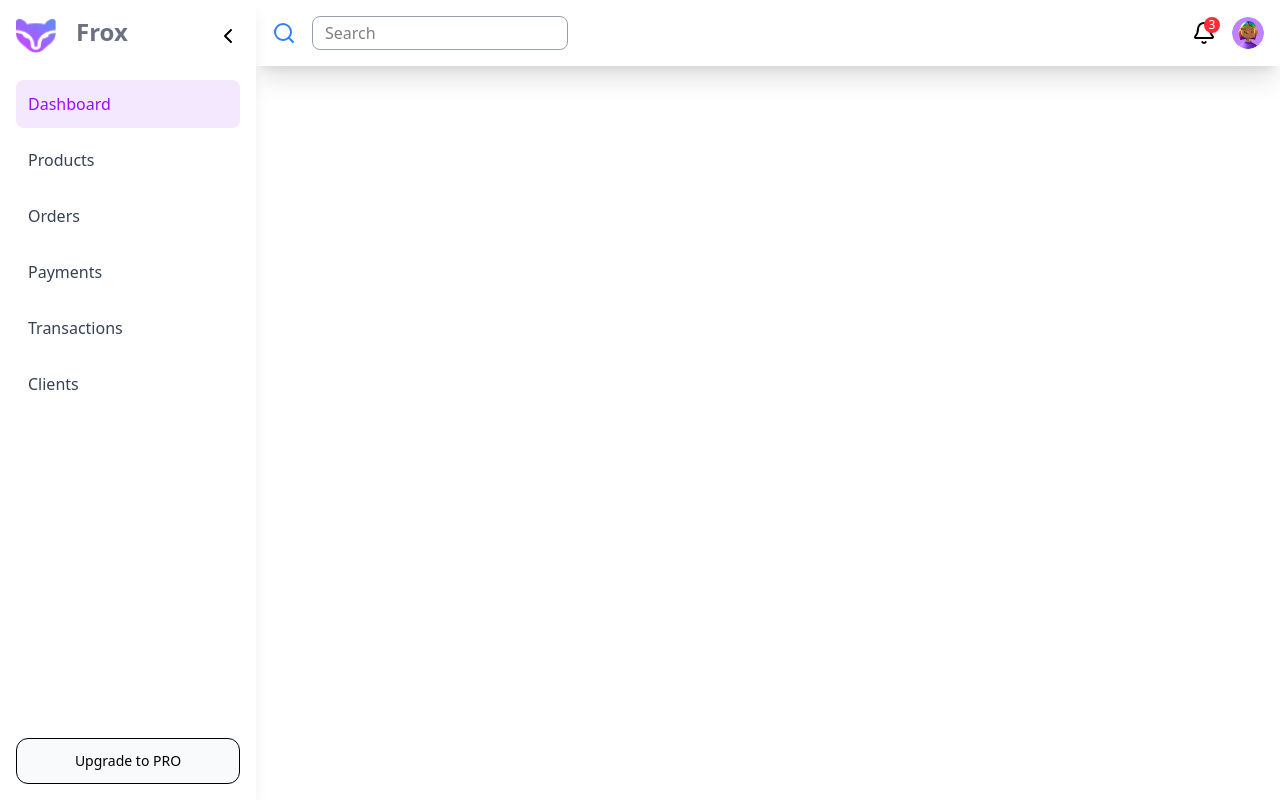
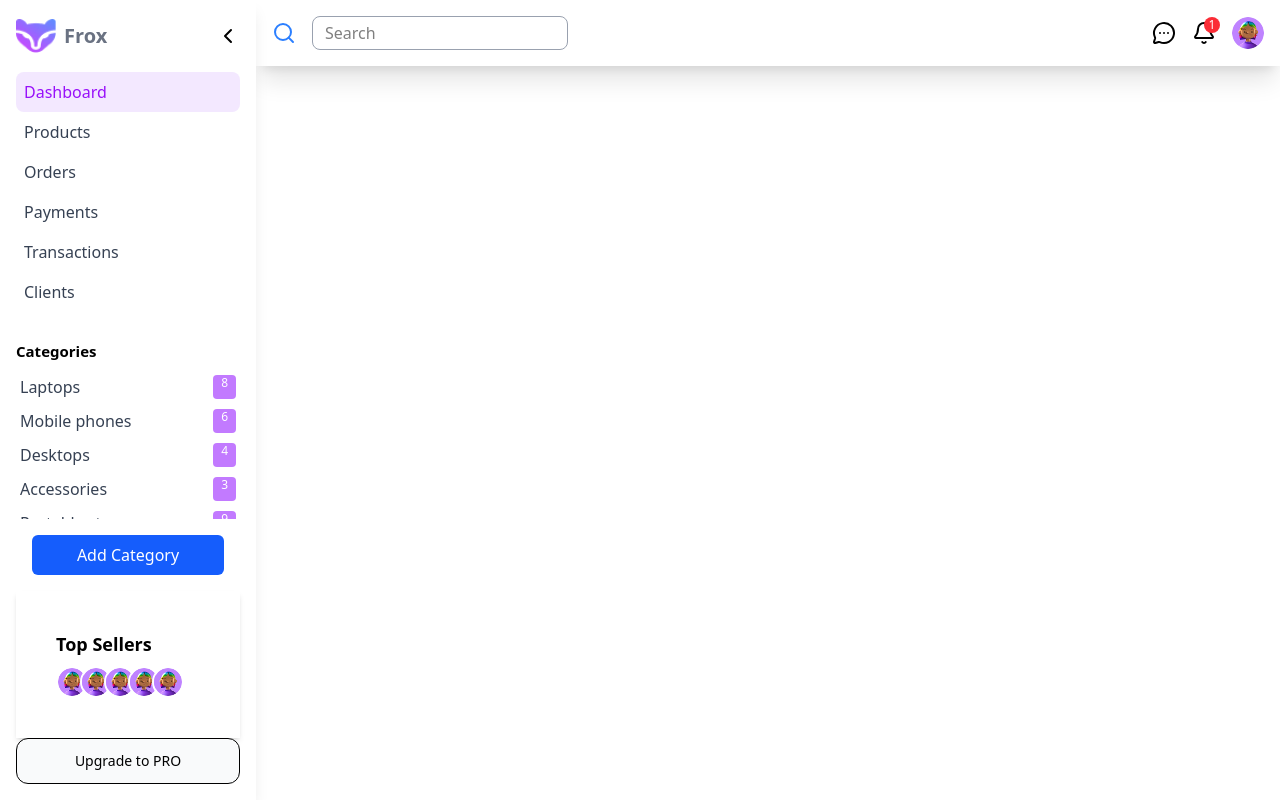
Before and after one commit to shahriear/Frox_Dashboard, a Next.js app: page / in a window 1280 px wide. Built offline with nearby package versions, Linux system fonts and the light colour scheme.

Commit message:
sidebar done

```diff
--- /dev/null
+++ b/app/Components/Home/CategoryModal.jsx
@@ -0,0 +1,46 @@
+'use client';
+import React, { useState } from 'react';
+
+const CategoryModal = ({ onClose }) => {
+  const [category, setCategory] = useState('');
+
+  const handleSubmit = () => {
+    if (!category.trim()) return alert('Please enter a category name');
+    console.log('New Category:', category);
+    onClose(); // close modal
+  };
+
+  return (
+    <div className="fixed inset-0 bg-black/70 bg-opacity-50 flex items-center justify-center z-[999]">
+      <div className="bg-white w-[90%] max-w-md p-6 rounded-xl shadow-lg">
+        <h2 className="text-xl font-semibold mb-4">Add New Category</h2>
+
+        <input
+          type="text"
+          value={category}
+          onChange={e => setCategory(e.target.value)}
+          placeholder="Write category name"
+          className="w-full border px-3 py-2 rounded-md mb-4"
+        />
+
+        {/* Buttons */}
+        <div className="flex justify-end gap-3">
+          <button
+            className="px-4 py-2 bg-gray-300 rounded-md"
+            onClick={onClose}
+          >
+            Cancel
+          </button>
+          <button
+            onClick={handleSubmit}
+            className="px-4 py-2 bg-blue-600 text-white rounded-md"
+          >
+            Save
+          </button>
+        </div>
+      </div>
+    </div>
+  );
+};
+
+export default CategoryModal;
--- a/app/Navbar.jsx
+++ b/app/Navbar.jsx
@@ -1,7 +1,8 @@
 'use client';
 import React, { useState } from 'react';
 import Image from 'next/image';
-import { Bell, ChevronLeft, ChevronRight, Search } from 'lucide-react';
+import { Bell, ChevronLeft, ChevronRight, MessageCircleMore, Search } from 'lucide-react';
+import Sidebar from './Sidebar';
 
 const Navbar = () => {
   return (
@@ -15,10 +16,11 @@ const Navbar = () => {
         />
       </div>
       <div className="flex items-center gap-4">
+        <MessageCircleMore />
         <button className="relative">
           <Bell />
           <span className="absolute -top-1 -right-1 bg-red-500 text-white rounded-full text-xs w-4 h-4 flex items-center justify-center">
-            3
+            1
           </span>
         </button>
         <Image
@@ -33,69 +35,71 @@ const Navbar = () => {
   );
 };
 
-const Sidebar = () => {
-  const [collapsed, setCollapsed] = useState(false);
+// const Sidebar = () => {
+//   const [collapsed, setCollapsed] = useState(false);
 
-  return (
-    <aside
-      className={`fixed top-0 left-0 h-full bg-white shadow-lg flex flex-col p-4 transition-all duration-700 ${
-        collapsed ? 'w-20' : 'w-64'
-      }`}
-    >
-      <div className="flex items-center justify-between mb-6 ">
-        {!collapsed && (
+//   return (
+//     <aside
+//       className={`fixed top-0 left-0 h-full bg-white shadow-lg flex flex-col p-4 transition-all duration-700 ${
+//         collapsed ? 'w-20' : 'w-64'
+//       }`}
+//     >
+//       <div className="flex items-center justify-between mb-6 ">
+//         {!collapsed && (
 
-          <div className="w-10 h-10 relative ">
-            <Image
-              src="/images/favicon.png"
-              alt="Frox Logo"
-              fill
-              style={{ objectFit: 'contain' }}
-              sizes="40px"
-            />
-            <h1 className="text-xl font-semibold md:absolute md:left-15 md:text-2xl md:text-gray-500 ">Frox</h1>
-          </div>
-        )}
-        <button
-          className="transition-all duration-300"
-          onClick={() => setCollapsed(!collapsed)}
-        >
-          {collapsed ? <ChevronRight /> : <ChevronLeft />}
-        </button>
-      </div>
-      {!collapsed && (
-        <nav className="flex-1 ">
-          <ul className="space-y-2 text-gray-700 ">
-            <li className="p-3 rounded-lg bg-purple-100 text-purple-600 font-medium cursor-pointer ">
-              Dashboard
-            </li>
-            <li className="p-3 rounded-lg hover:bg-gray-100 cursor-pointer">
-              Products
-            </li>
-            <li className="p-3 rounded-lg hover:bg-gray-100 cursor-pointer">
-              Orders
-            </li>
-            <li className="p-3 rounded-lg hover:bg-gray-100 cursor-pointer">
-              Payments
-            </li>
-            <li className="p-3 rounded-lg hover:bg-gray-100 cursor-pointer">
-              Transactions
-            </li>
-            <li className="p-3 rounded-lg hover:bg-gray-100 cursor-pointer">
-              Clients
-            </li>
-          </ul>
-        </nav>
-      )}
+//           <div className="w-10 h-10 relative ">
+//             <Image
+//               src="/images/favicon.png"
+//               alt="Frox Logo"
+//               fill
+//               style={{ objectFit: 'contain' }}
+//               sizes="40px"
+//             />
+//             <h1 className="text-xl font-semibold md:absolute md:left-15 md:text-2xl md:text-gray-500 ">Frox</h1>
+//           </div>
+//         )}
+//         <button
+//           className="transition-all duration-300"
+//           onClick={() => setCollapsed(!collapsed)}
+//         >
+//           {collapsed ? <ChevronRight /> : <ChevronLeft />}
+//         </button>
+//       </div>
+//       {!collapsed && (
+//         <nav className="flex-1 ">
+//           <ul className="space-y-2 text-gray-700 ">
+//             <li className="p-3 rounded-lg bg-purple-100 text-purple-600 font-medium cursor-pointer ">
+//               Dashboard
+//             </li>
+//             <li className="p-3 rounded-lg hover:bg-gray-100 cursor-pointer">
+//               Products
+//             </li>
+//             <li className="p-3 rounded-lg hover:bg-gray-100 cursor-pointer">
+//               Orders
+//             </li>
+//             <li className="p-3 rounded-lg hover:bg-gray-100 cursor-pointer">
+//               Payments
+//             </li>
+//             <li className="p-3 rounded-lg hover:bg-gray-100 cursor-pointer">
+//               Transactions
+//             </li>
+//             <li className="p-3 rounded-lg hover:bg-gray-100 cursor-pointer">
+//               Clients
+//             </li>
+//           </ul>
+//         </nav>
+//       )}
 
-      {!collapsed && (
-        <div className="mt-auto p-3 border rounded-xl bg-gray-50 text-center text-sm font-medium cursor-pointer ">
-          Upgrade to PRO
-        </div>
-      )}
-    </aside>
-  );
-};
+//       {!collapsed && (
+//         <div className="mt-auto p-3 border rounded-xl bg-gray-50 text-center text-sm font-medium cursor-pointer ">
+//           Upgrade to PRO
+//         </div>
+//       )}
+//     </aside>
+//   );
+// };
+
+<Sidebar />
 
 const DashboardLayout = ({ children }) => {
   return (
--- a/app/Sidebar.jsx
+++ b/app/Sidebar.jsx
@@ -1,11 +1,79 @@
+'use client';
+import React, { useState } from 'react';
 import Image from 'next/image';
-import React from 'react'
+import { ChevronLeft, ChevronRight } from 'lucide-react';
+import CategoryModal from './Components/Home/CategoryModal';
 
 const Sidebar = () => {
+  const [openCategoryModal, setOpenCategoryModal] = useState(false);
+  const [collapsed, setCollapsed] = useState(false);
+  const [activeItem, setActiveItem] = useState('Dashboard');
+  // const [categories, setCategories] = useState([
+  //   { name: 'Laptops', count: 8 },
+  //   { name: 'Mobile phones', count: 6 },
+  //   { name: 'Desktops', count: 4 },
+  //   { name: 'Accessories', count: 3 },
+  //   { name: 'Portable storage', count: 9 },
+  //   { name: 'Networking', count: 2 },
+  // ]);
+  const [categories, setCategories] = useState([
+    { id: 1, name: 'Laptops', count: 8 },
+    { id: 2, name: 'Mobile phones', count: 6 },
+    { id: 3, name: 'Desktops', count: 4 },
+    { id: 4, name: 'Accessories', count: 3 },
+    { id: 5, name: 'Portable storage', count: 9 },
+    { id: 6, name: 'Networking', count: 2 },
+  ]);
+
+
+  const navItems = [
+    'Dashboard',
+    'Products',
+    'Orders',
+    'Payments',
+    'Transactions',
+    'Clients',
+  ];
+
+  const topSellers = [
+    '/images/48px.png',
+    '/images/48px.png',
+    '/images/48px.png',
+    '/images/48px.png',
+    '/images/48px.png',
+  ];
+
+  // Add new category
+  // const handleAddCategory = () => {
+  //   const newCategory = prompt('Enter category name:');
+  //   if (newCategory) {
+  //     setCategories([...categories, { name: newCategory, count: 0 }]);
+  //   }
+  // };
+  const handleAddCategory = () => {
+    const newCategoryName = prompt('Enter category name:');
+    if (newCategoryName) {
+      const newCategory = {
+        id: Date.now(), // unique
+        name: newCategoryName,
+        count: 0,
+      };
+      setCategories([...categories, newCategory]);
+    }
+  };
+
+
+
   return (
-    <aside className="fixed left-0 top-0 h-full w-64 bg-white shadow-lg flex flex-col p-4">
-      <div className="flex items-center gap-2 mb-6">
-        {/* <div className="w-10 h-10 bg-purple-600 rounded-xl" /> */}
+    <aside
+      className={`fixed top-0 left-0 h-full bg-white shadow-lg flex flex-col p-4 transition-all duration-700 ${
+        collapsed ? 'w-20' : 'w-64'
+      }`}
+    >
+      {/* Logo */}
+      <div className="flex items-center justify-between mb-4">
+        {!collapsed && (
+          <div className="flex text-gray-500 items-center gap-2">
             <div className="w-10 h-10 relative">
               <Image
                 src="/images/favicon.png"
@@ -15,38 +83,111 @@ const Sidebar = () => {
                 sizes="40px"
               />
             </div>
-
             <h1 className="text-xl font-semibold">Frox</h1>
           </div>
+        )}
+        <button
+          className="transition-all duration-300"
+          onClick={() => setCollapsed(!collapsed)}
+        >
+          {collapsed ? <ChevronRight /> : <ChevronLeft />}
+        </button>
+      </div>
 
-      <nav className="flex-1">
-        <ul className="space-y-2 text-gray-700">
-          <li className="p-3 rounded-lg bg-purple-100 text-purple-600 font-medium cursor-pointer">
-            Dashboard
+      {/* Navigation */}
+      {!collapsed && (
+        <nav className="flex flex-col mb-7">
+          <ul className="space-y-0 text-gray-700">
+            {navItems.map(item => (
+              <li
+                key={item}
+                onClick={() => setActiveItem(item)}
+                className={`p-2 rounded-lg cursor-pointer transition-colors duration-300 ${
+                  activeItem === item
+                    ? 'bg-purple-100 text-purple-600 font-medium'
+                    : 'hover:bg-gray-100'
+                }`}
+              >
+                {item}
               </li>
-          <li className="p-3 rounded-lg hover:bg-gray-100 cursor-pointer">
-            Products
-          </li>
-          <li className="p-3 rounded-lg hover:bg-gray-100 cursor-pointer">
-            Orders
-          </li>
-          <li className="p-3 rounded-lg hover:bg-gray-100 cursor-pointer">
-            Payments
-          </li>
-          <li className="p-3 rounded-lg hover:bg-gray-100 cursor-pointer">
-            Transactions
-          </li>
-          <li className="p-3 rounded-lg hover:bg-gray-100 cursor-pointer">
-            Clients
-          </li>
+            ))}
           </ul>
         </nav>
+      )}
 
+      {/* Categories */}
+      <h2 className="text-[15px] font-bold mb-2">Categories</h2>
+      <div className=" overflow-y-auto h-auto">
+        {!collapsed && (
+          <div className="flex- overflow-y-auto h-auto">
+            <ul className="space-y-0.5">
+              {categories.map(cat => (
+                <li
+                  key={cat.id}
+                  className="flex justify-between p-1 text-gray-700 rounded hover:bg-gray-100 cursor-pointer transition-colors duration-300"
+                >
+                  <span>{cat.name}</span>
+                  <span className="bg-purple-400 text-white px-2 rounded text-xs">
+                    {cat.count}
+                  </span>
+                </li>
+              ))}
+            </ul>
+          </div>
+        )}
+      </div>
+      {/* <button
+        onClick={handleAddCategory}
+        className="mt-2 text-blue-500 text-sm"
+      >
+        + Add category
+      </button> */}
+      <div className="p-4">
+        <button
+          onClick={() => setOpenCategoryModal(true)}
+          className="w-full bg-blue-600 text-white py-2 rounded-md"
+        >
+          Add Category
+        </button>
+      </div>
+
+      {/* Top Sellers */}
+      {!collapsed && (
+        <div className="p-10 shadow-md ">
+          <h2 className="text-[18px] font-bold mb-2">Top Sellers</h2>
+          <div className="flex -space-x-2">
+            {topSellers.map((img, index) => (
+              <div
+                key={index}
+                className="w-8 h-8 rounded-full overflow-hidden border-2 border-white"
+              >
+                <Image
+                  src={img}
+                  alt={`Top seller ${index}`}
+                  width={32}
+                  height={32}
+                />
+              </div>
+            ))}
+          </div>
+        </div>
+      )}
+
+
+
+      {/* Modal */}
+      {openCategoryModal && (
+        <CategoryModal onClose={() => setOpenCategoryModal(false)} />
+      )}
+
+      {/* Upgrade to PRO */}
+      {!collapsed && (
         <div className="mt-auto p-3 border rounded-xl bg-gray-50 text-center text-sm font-medium cursor-pointer">
           Upgrade to PRO
         </div>
+      )}
     </aside>
   );
-}
+};
 
-export default Sidebar
+export default Sidebar;
```
Lines whose indentation alone changed are shown as unchanged.
